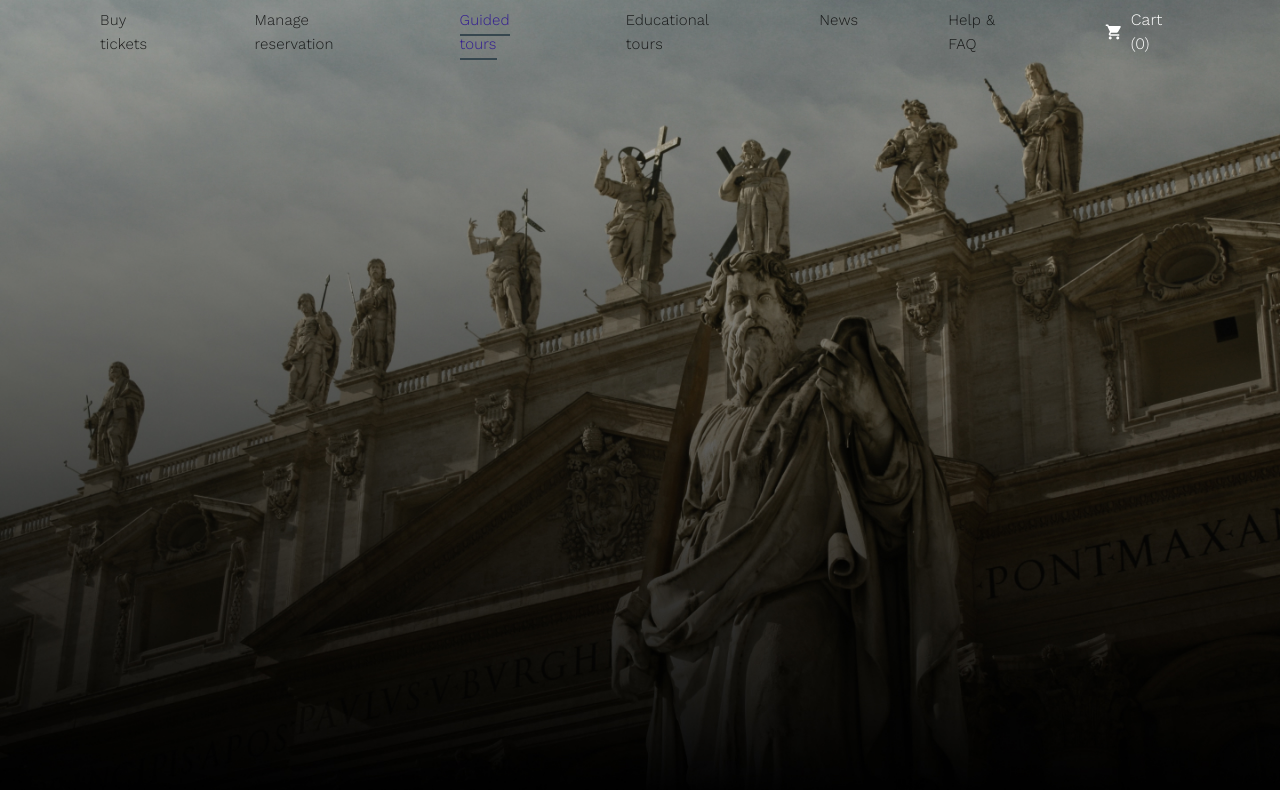
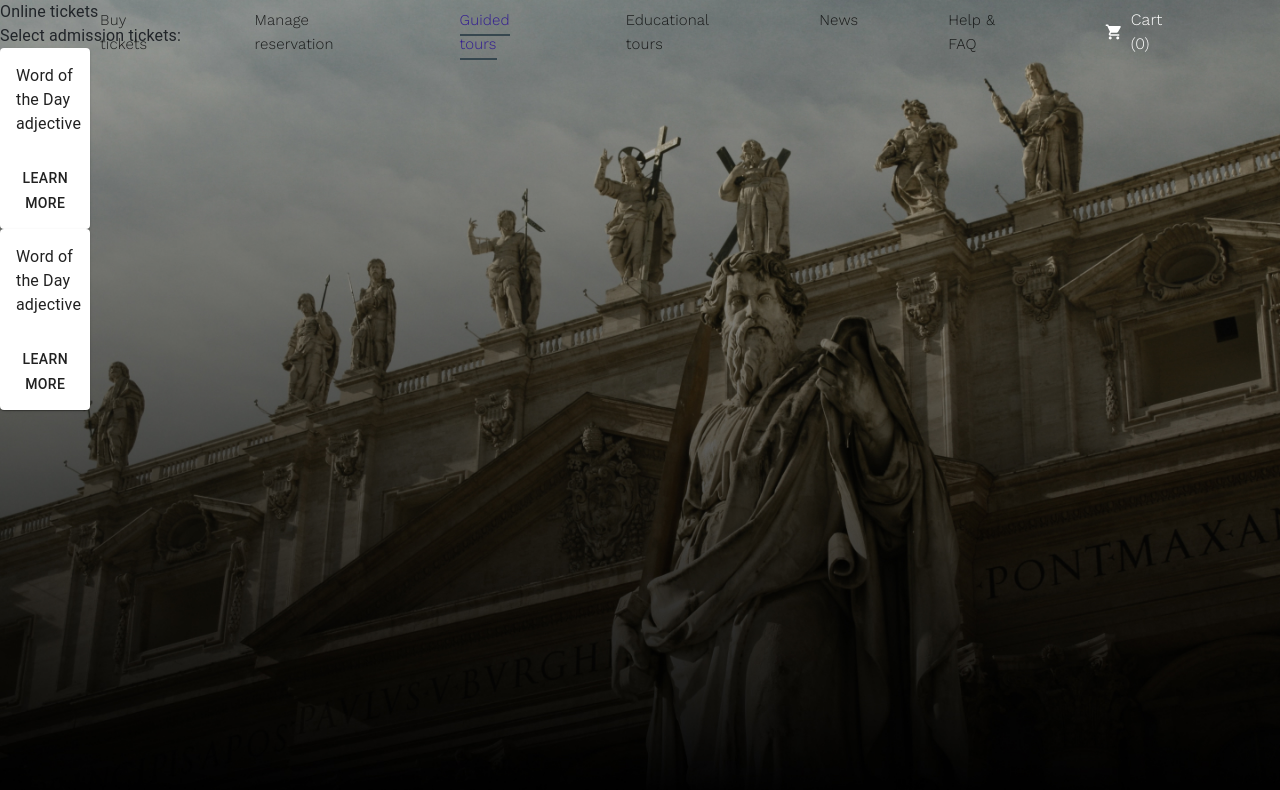
Before and after one commit to shpaksasha/The-Creation-of-Adam, a React (Create React App) app: page /tickets in a window 1280 px wide. Shown: the top 790 px of the page. Built offline with nearby package versions, Linux system fonts and the light colour scheme.

Commit message:
changes on page tickets.js

```diff
--- a/src/pages/Tickets/tickets.js
+++ b/src/pages/Tickets/tickets.js
@@ -1,9 +1,12 @@
 import React from 'react';
 import {makeStyles} from '@material-ui/core/styles';
 import coliseum from '../../background/coliseum.jpg';
+import {Button, Card, CardActions, CardContent, Grid, Typography} from '@material-ui/core';
+
 
 const useStyles = makeStyles(theme => ({
     root: {
+        // backgroundImage: `linear-gradient(0deg, #000000 1%, rgba(0, 0, 0, 0) 105%), url('${circle}')`,
         backgroundImage: `url('${coliseum}')`,
         backgroundPosition: 'bottom',
         backgroundSize: 'cover',
@@ -14,15 +17,55 @@ const useStyles = makeStyles(theme => ({
         margin: 0,
         padding: 0,
         position: 'relative',
+    },
+    block: {
+        position: 'absolute'
+    },
+
+    cards: {
+        position: 'relative'
     }
 }))
 
 
 const Tickets = () => {
     const classes = useStyles();
-    return(
+    return (
         <div className={classes.root}>
-
+            <Grid conteiner md={12} className={classes.block}>
+                <Typography>Online tickets</Typography>
+                <Typography>Select admission tickets:</Typography>
+                <Grid item md={6} >
+                    <Card className={classes.cards}>
+                        <CardContent>
+                            <Typography>
+                                Word of the Day
+                            </Typography>
+                            <Typography>
+                                adjective
+                            </Typography>
+                        </CardContent>
+                        <CardActions>
+                            <Button>Learn More</Button>
+                        </CardActions>
+                    </Card>
+                </Grid>
+                <Grid item md={6}>
+                    <Card className={classes.cards}>
+                        <CardContent>
+                            <Typography>
+                                Word of the Day
+                            </Typography>
+                            <Typography>
+                                adjective
+                            </Typography>
+                        </CardContent>
+                        <CardActions>
+                            <Button>Learn More</Button>
+                        </CardActions>
+                    </Card>
+                </Grid>
+            </Grid>
         </div>
     )
 };
```
Also changed, not shown: src/background/circle.jpeg (added).
